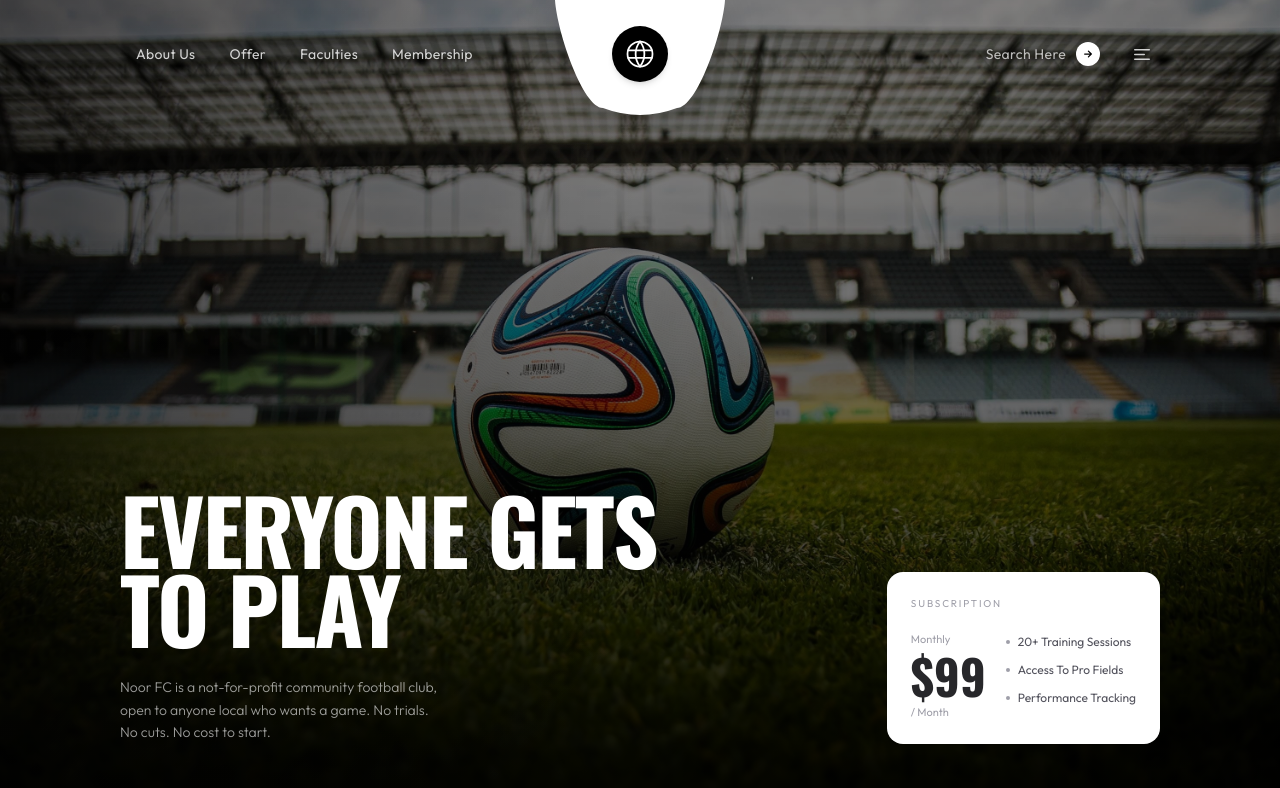
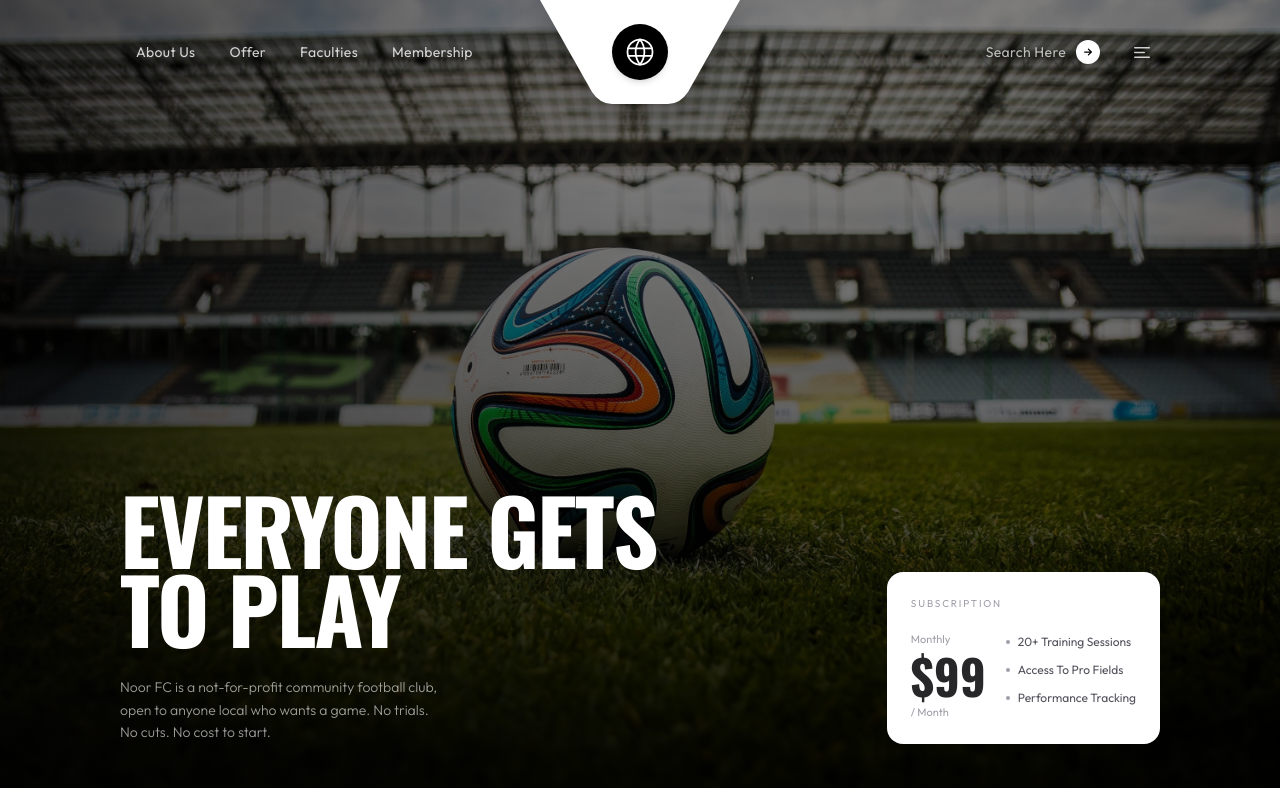
Before and after one commit to michael-codelibrary/noor-fc, a Next.js app: page / in a window 1280 px wide. Shown: the top 788 px of the page. Built offline with nearby package versions, Linux system fonts and the light colour scheme.

Commit message:
fix: trapezoid with straight slanted sides and Q-bezier rounded bottom corners

```diff
--- a/components/Navbar.tsx
+++ b/components/Navbar.tsx
@@ -6,20 +6,21 @@ export default function Navbar() {
       className="absolute top-0 left-0 right-0 z-50"
       style={{ animation: "fade-down 0.6s ease-out both" }}
     >
-      {/* Soft inverted trapezoid pinned at top center */}
+      {/* Inverted trapezoid — straight sides, rounded bottom corners */}
       <div className="absolute top-0 left-1/2 -translate-x-1/2 z-20 pointer-events-none">
-        <div className="relative" style={{ width: "170px", height: "122px" }}>
-          {/* SVG soft trapezoid shape */}
+        <div className="relative" style={{ width: "200px", height: "112px" }}>
+
+          {/* SVG trapezoid: straight slants, Q-bezier only at the two bottom corners */}
           <svg
-            width="170"
-            height="122"
-            viewBox="0 0 170 122"
+            width="200"
+            height="112"
+            viewBox="0 0 200 112"
             fill="none"
             xmlns="http://www.w3.org/2000/svg"
-            style={{ filter: "drop-shadow(0 6px 20px rgba(0,0,0,0.22))" }}
+            style={{ filter: "drop-shadow(0 5px 18px rgba(0,0,0,0.28))" }}
           >
             <path
-              d="M0,0 H170 C168,32 142,108 122,108 Q85,122 48,108 C28,108 2,32 0,0 Z"
+              d="M0,0 H200 L148,92 Q140,104 128,104 H72 Q60,104 52,92 L0,0 Z"
               fill="white"
             />
           </svg>
@@ -27,7 +28,7 @@ export default function Navbar() {
           {/* Black circular logo — centered in the white area */}
           <div
             className="absolute top-0 left-0 right-0 flex items-center justify-center"
-            style={{ height: "108px" }}
+            style={{ height: "104px" }}
           >
             <div className="w-14 h-14 bg-black rounded-full flex items-center justify-center shadow-md">
               <svg
@@ -71,7 +72,7 @@ export default function Navbar() {
       {/* Transparent nav row */}
       <nav
         className="flex items-center justify-between px-[120px]"
-        style={{ height: "108px" }}
+        style={{ height: "104px" }}
       >
         {/* Left: nav links */}
         <div className="flex items-center gap-0.5">
```
